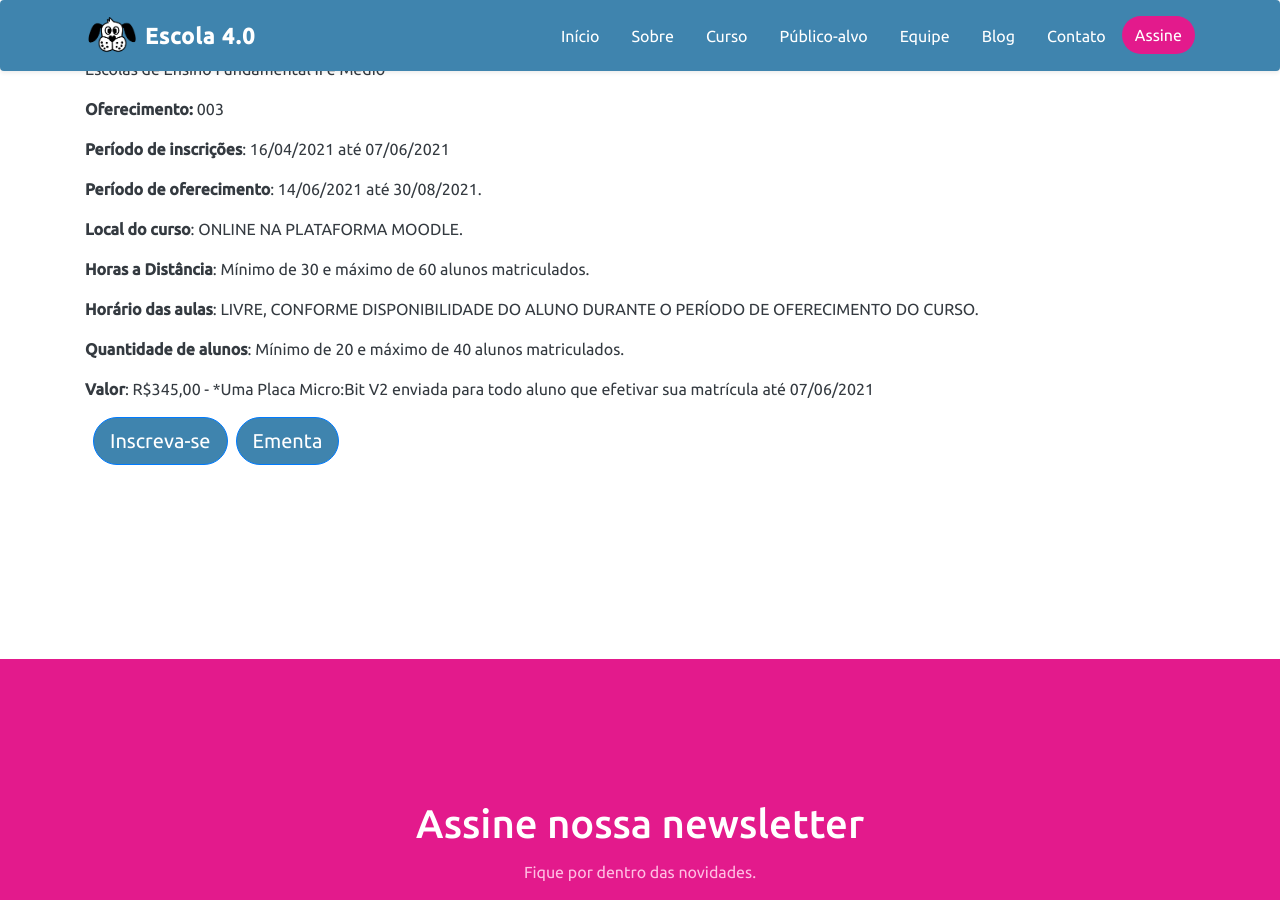
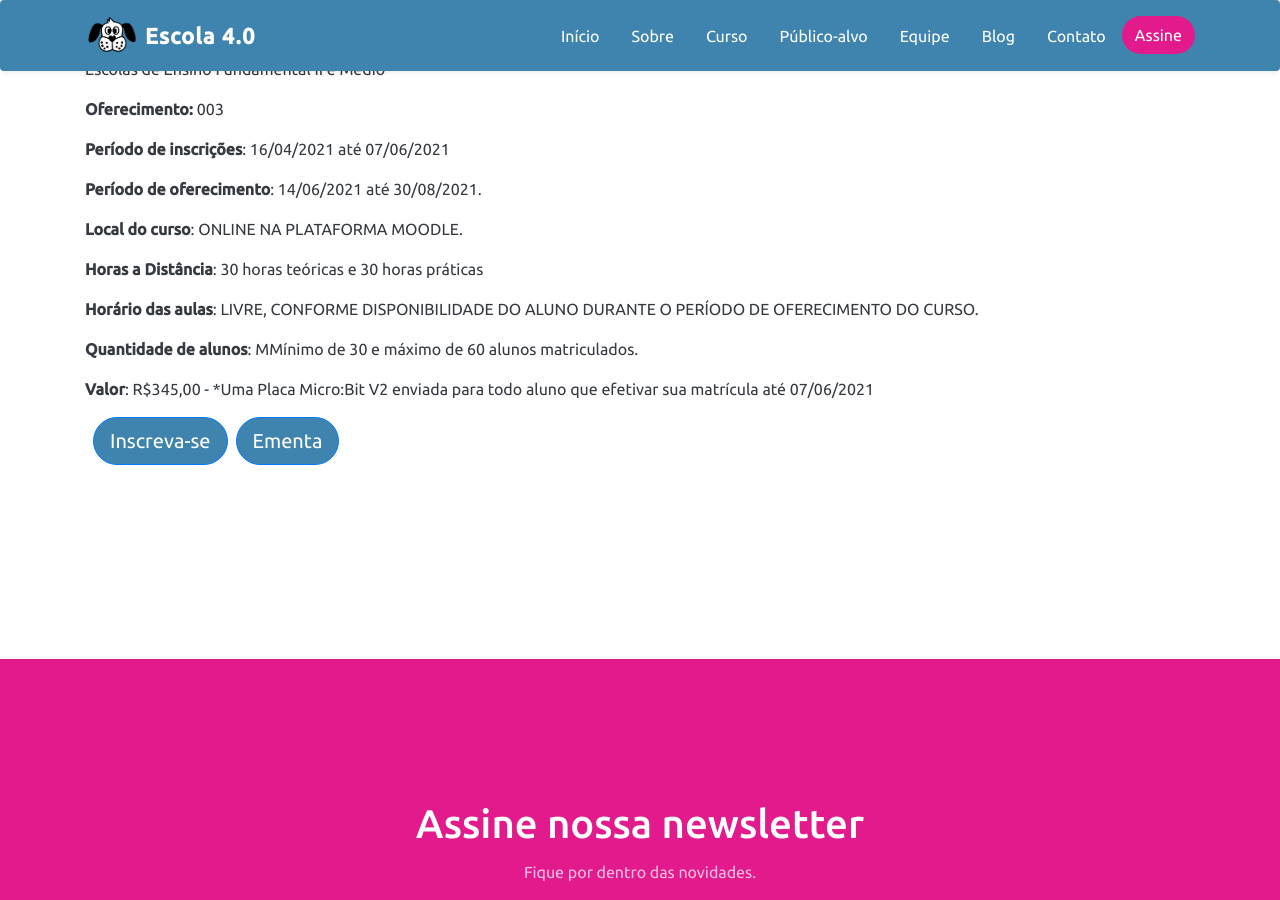
Before and after one commit to FBSeletronica/site-escola-40, a Jekyll site: the page built from index.md, in a window 1280 px wide and 900 px high, scrolled down 2474 px. Built offline with Jekyll 4.4.1, drawn with Linux system fonts in a browser that asks for light colours; nearby versions of some CDN libraries.

Commit message:
Corrigindo informações sobre horas do curso e quantidade de alunos

```diff
--- a/_includes/course.html
+++ b/_includes/course.html
@@ -15,9 +15,9 @@
                     <p><strong>Período de inscrições</strong>: 16/04/2021 até 07/06/2021</p>
                     <p><strong>Período de oferecimento</strong>: 14/06/2021 até 30/08/2021.</p>
                     <p><strong>Local do curso</strong>: ONLINE NA PLATAFORMA MOODLE.</p>
-                    <p><strong>Horas a Distância</strong>: Mínimo de 30 e máximo de 60 alunos matriculados.</p>
+                    <p><strong>Horas a Distância</strong>: 30 horas teóricas e 30 horas práticas</p>
                     <p><strong>Horário das aulas</strong>: LIVRE, CONFORME DISPONIBILIDADE DO ALUNO DURANTE O PERÍODO DE OFERECIMENTO DO CURSO.</p>
-                    <p><strong>Quantidade de alunos</strong>: Mínimo de 20 e máximo de 40 alunos matriculados.</p>
+                    <p><strong>Quantidade de alunos</strong>: MMínimo de 30 e máximo de 60 alunos matriculados.</p>
                     <p><strong>Valor</strong>: R$345,00 - *Uma Placa Micro:Bit V2 enviada para todo aluno que efetivar sua matrícula até 07/06/2021</p>
                 </div>
 
```
Also changed, not shown: 2 other files.
